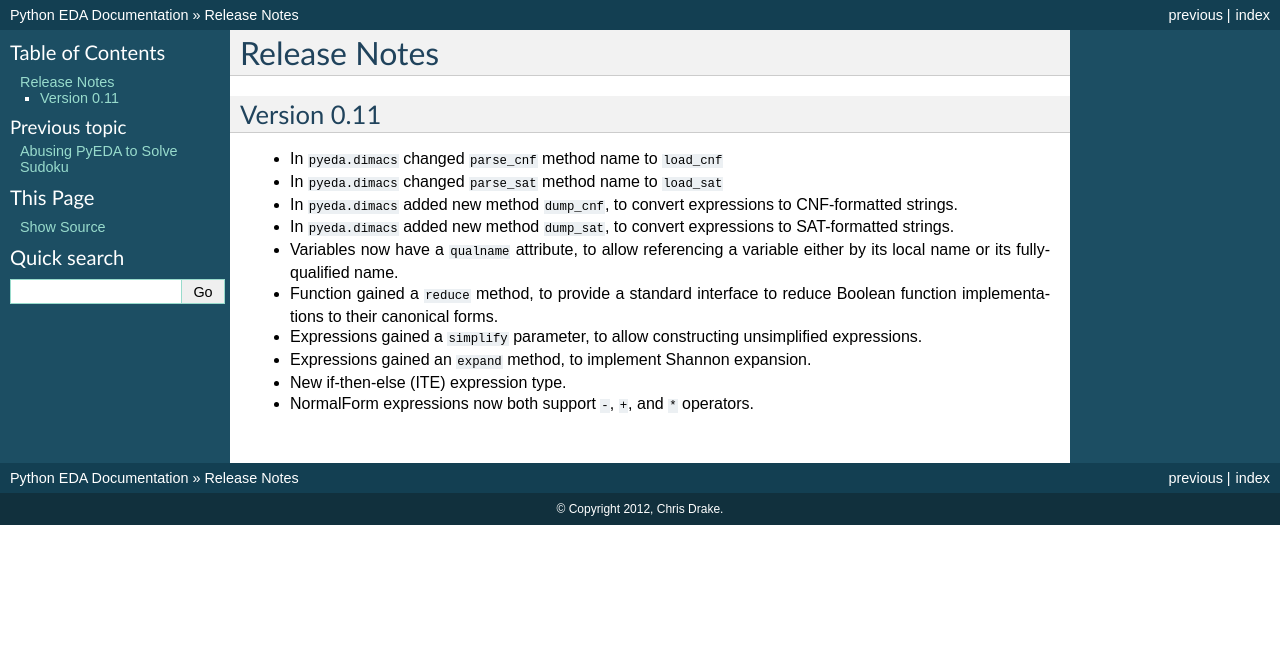
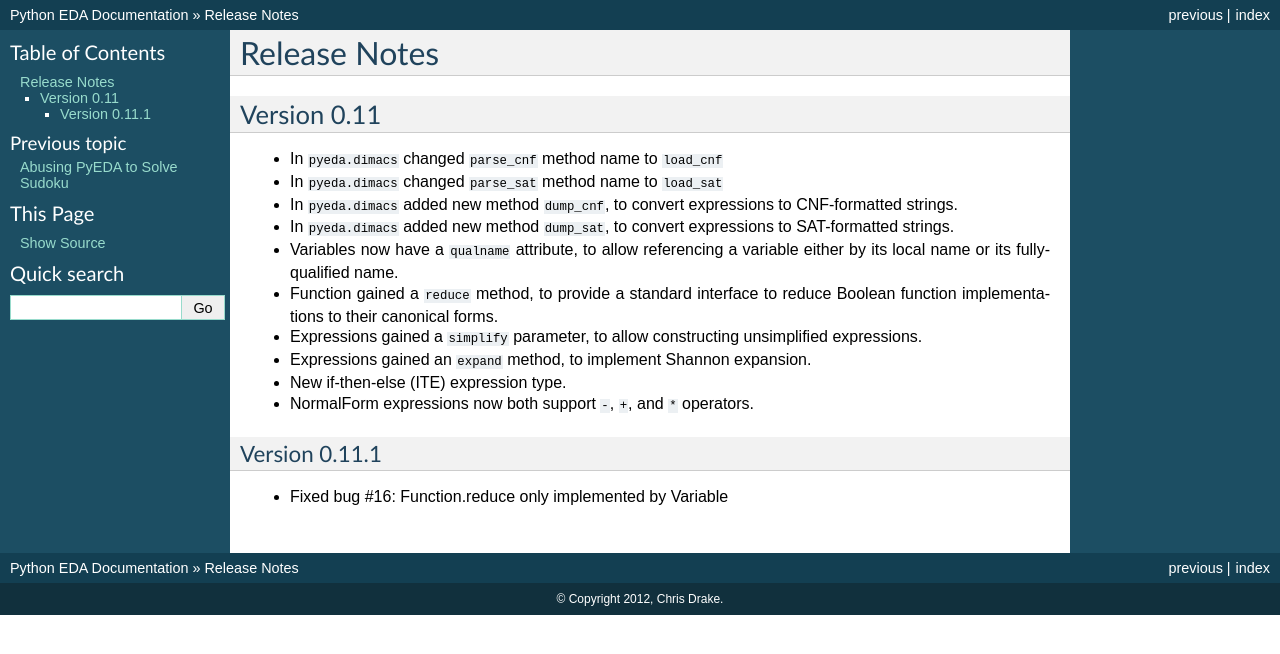
Before and after one commit to cjdrake/pyeda, a Sphinx documentation site: the page built from doc/source/relnotes.rst, in a window 1280 px wide. Shown: the top 654 px of the page. Built offline with Sphinx 7.4.7, drawn with Linux system fonts in a browser that asks for light colours.

Commit message:
Release 0.11.1

```diff
--- a/doc/source/relnotes.rst
+++ b/doc/source/relnotes.rst
@@ -22,3 +22,8 @@ Version 0.11
 * Expressions gained an ``expand`` method, to implement Shannon expansion.
 * New if-then-else (ITE) expression type.
 * NormalForm expressions now both support ``-``, ``+``, and ``*`` operators.
+
+Version 0.11.1
+--------------
+
+* Fixed bug #16: Function.reduce only implemented by Variable
--- a/pyeda/__init__.py
+++ b/pyeda/__init__.py
@@ -13,7 +13,7 @@ table.py      -- Boolean tables
 vexpr.py      -- Boolean vector logic expressions
 """
 
-__version__ = "0.11.0"
+__version__ = "0.11.1"
 
 from pyeda.binop import (
     apply2,
```
